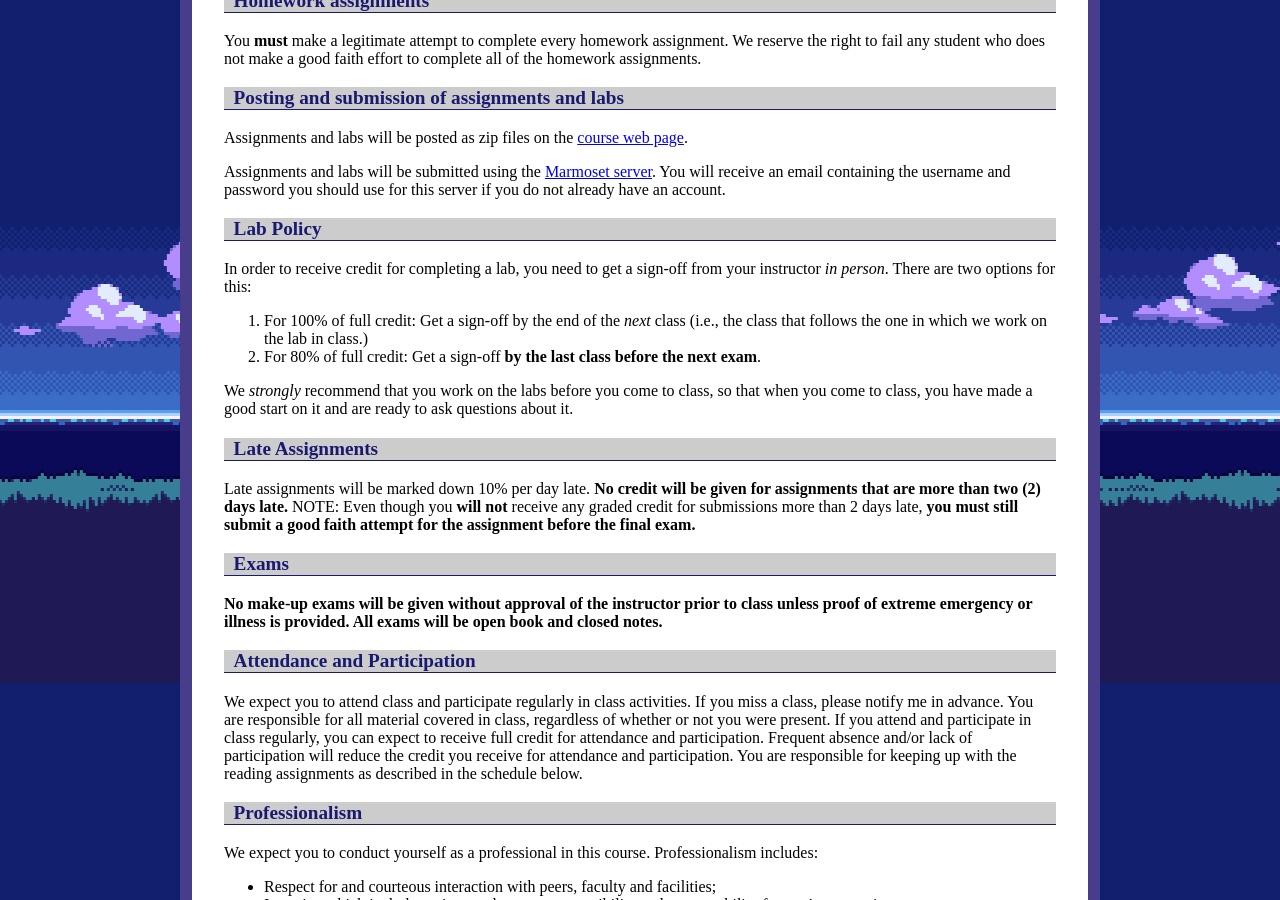
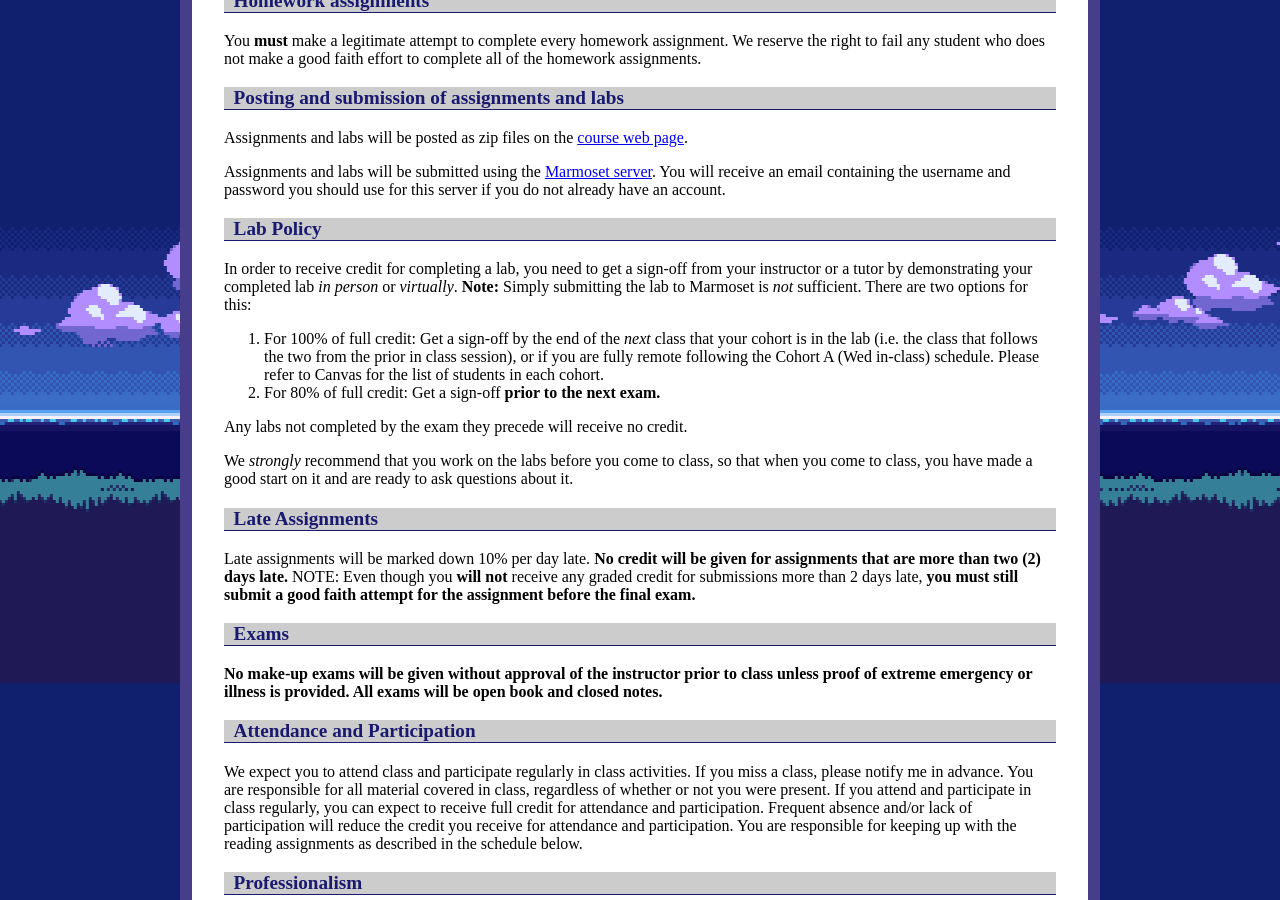
Before and after one commit to ycpcs/cs201-fall2020, a Jekyll site: the page built from syllabus.md, in a window 1280 px wide and 900 px high, scrolled down 2017 px. Built offline with Jekyll 4.4.1, drawn with Linux system fonts in a browser that asks for light colours.

Commit message:
update lab sign off
update lab sign off

```diff
--- a/syllabus.md
+++ b/syllabus.md
@@ -103,10 +103,12 @@ Assignments and labs will be submitted using the [Marmoset server](https://cs.yc
 
 ### Lab Policy
 
-In order to receive credit for completing a lab, you need to get a sign-off from your instructor *in person*.  There are two options for this:
+In order to receive credit for completing a lab, you need to get a sign-off from your instructor or a tutor by demonstrating your completed lab *in person* or *virtually*. **Note:** Simply submitting the lab to Marmoset is *not* sufficient. There are two options for this:
 
-1. For 100% of full credit: Get a sign-off by the end of the *next* class (i.e., the class that follows the one in which we work on the lab in class.)
-2. For 80% of full credit: Get a sign-off **by the last class before the next exam**.
+1. For 100% of full credit: Get a sign-off by the end of the *next* class that your cohort is in the lab (i.e. the class that follows the two from the prior in class session), or if you are fully remote following the Cohort A (Wed in-class) schedule. Please refer to Canvas for the list of students in each cohort.
+2. For 80% of full credit: Get a sign-off **prior to the next exam.**
+
+Any labs not completed by the exam they precede will receive no credit.
 
 We *strongly* recommend that you work on the labs before you come to class, so that when you come to class, you have made a good start on it and are ready to ask questions about it.
 
```
Also changed, not shown: labs/index.md (+5 -3 lines).
